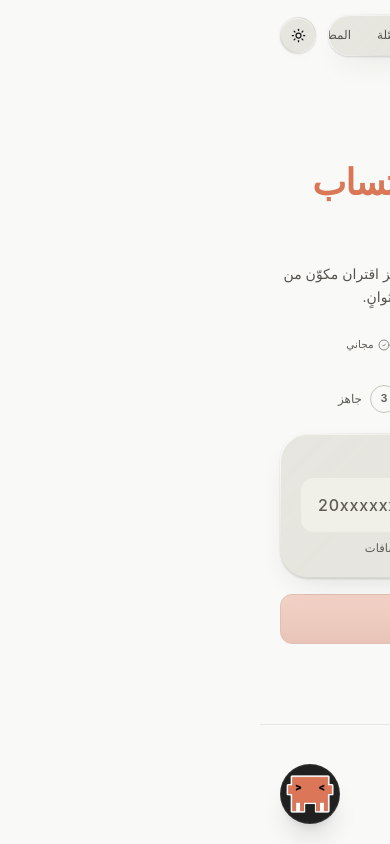
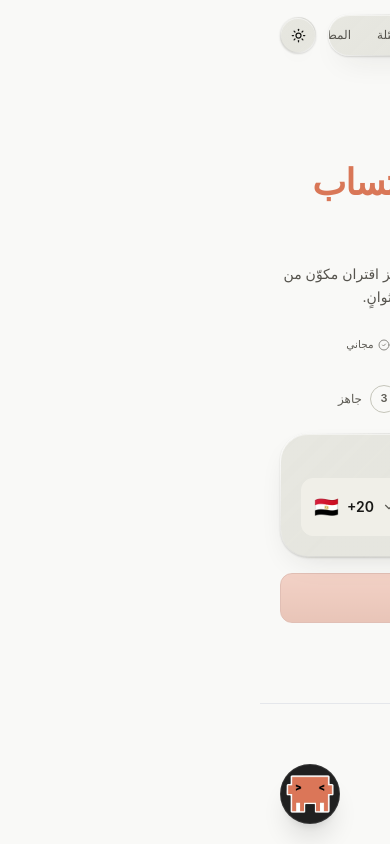
Before and after one commit to ux656/Freund, a Next.js app: page / in a window 390 px wide. Built offline with nearby package versions, Linux system fonts and the light colour scheme.

Commit message:
Add country selection and normalize phone input

```diff
--- a/components/PairingFlow.tsx
+++ b/components/PairingFlow.tsx
@@ -2,7 +2,8 @@
 
 import { useCallback, useEffect, useRef, useState } from "react";
 import { motion, AnimatePresence } from "framer-motion";
-import { Copy, Check, Loader2, AlertCircle, Smartphone, KeyRound, ShieldCheck } from "lucide-react";
+import { Copy, Check, Loader2, Smartphone, KeyRound, ShieldCheck } from "lucide-react";
+import CountryPicker, { COUNTRIES, type Country } from "@/components/CountryPicker";
 import { cn } from "@/lib/utils";
 import { requestPairing, checkSession } from "@/lib/mock-api";
 
@@ -11,6 +12,7 @@ type Step = 1 | 2 | 3;
 export default function PairingFlow() {
   const [step, setStep] = useState<Step>(1);
   const [phone, setPhone] = useState("");
+  const [country, setCountry] = useState<Country>(COUNTRIES[0]);
   const [sessionId, setSessionId] = useState<string | null>(null);
   const [code, setCode] = useState<string | null>(null);
   const [expiresAt, setExpiresAt] = useState(0);
@@ -119,7 +121,7 @@ export default function PairingFlow() {
     setRateLimit("");
 
     try {
-      const res = await requestPairing({ phone });
+      const res = await requestPairing({ phone: country.code + phone });
       syncTime(res.serverTime);
 
       if (res.ok) {
@@ -188,6 +190,7 @@ export default function PairingFlow() {
     setIsRequesting(false);
     setStep(1);
     setPhone("");
+    setCountry(COUNTRIES[0]);
     setSessionId(null);
     setCode(null);
     setExpiresAt(0);
@@ -195,8 +198,6 @@ export default function PairingFlow() {
     setVerifyState("idle");
     setError("");
     setRateLimit("");
-    setCaptchaExpected(null);
-    setCaptchaInput("");
   };
 
   const canGenerate = phone.replace(/\D/g, "").length >= 10;
@@ -258,21 +259,30 @@ export default function PairingFlow() {
                 رقم الهاتف مع كود الدولة
               </label>
               <div className="flex items-center overflow-hidden rounded-glass-sm border border-input bg-input" dir="ltr">
+                <CountryPicker value={country} onChange={(selected) => {
+                  setCountry(selected);
+                  setError("");
+                }} />
                 <input
                   type="tel"
                   value={phone}
                   onChange={(e) => {
-                    const digits = e.target.value.replace(/\D/g, "").slice(0, 15);
-                    setPhone(digits);
+                    let digits = e.target.value.replace(/[^0-9]/g, "");
+                    if (digits.startsWith(country.code) && digits.length > country.code.length + 6) {
+                      digits = digits.slice(country.code.length);
+                    }
+                    setPhone(digits.slice(0, 15 - country.code.length));
                     setError("");
                   }}
-                  placeholder="20xxxxxxxxx"
+                  placeholder="رقم الهاتف"
                   inputMode="numeric"
-                  maxLength={16}
-                  className="flex-1 bg-transparent px-4 py-3.5 font-body text-base font-medium tracking-wider text-text outline-none placeholder:text-text-3"
+                  autoComplete="tel-national"
+                  maxLength={15 - country.code.length}
+                  className="min-w-0 flex-1 bg-transparent px-3 py-3.5 font-body text-base font-medium tracking-wider text-text outline-none placeholder:text-text-3"
                 />
                 {phone && (
                   <button
+                    type="button"
                     onClick={() => setPhone("")}
                     className="mr-2 grid size-6 place-items-center rounded-full bg-surface-3 text-text-2 hover:bg-text-3 hover:text-text"
                     aria-label="مسح"
@@ -281,10 +291,6 @@ export default function PairingFlow() {
                   </button>
                 )}
               </div>
-              <p className="mt-2 flex items-center gap-1.5 text-[11.5px] text-text-3">
-                <AlertCircle size={12} className="opacity-70" />
-                اكتب كود الدولة ثم رقمك — بدون + أو مسافات
-              </p>
               {error && (
                 <p role="alert" className="mt-2 text-[11.5px] font-medium text-danger">
                   {error}
```
